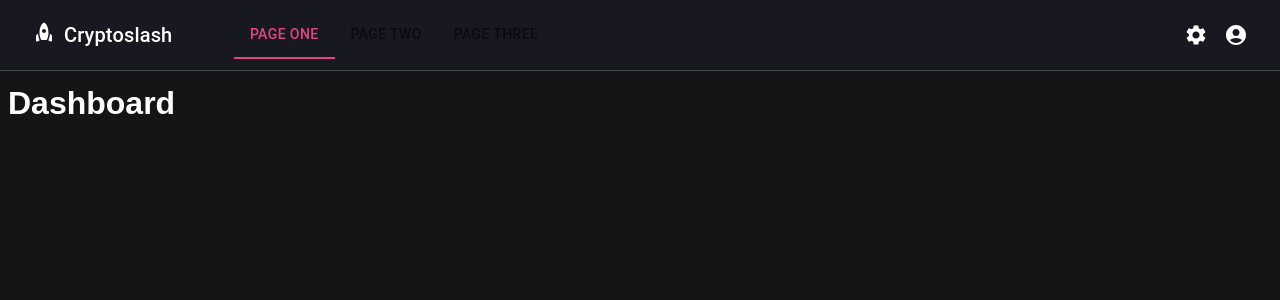
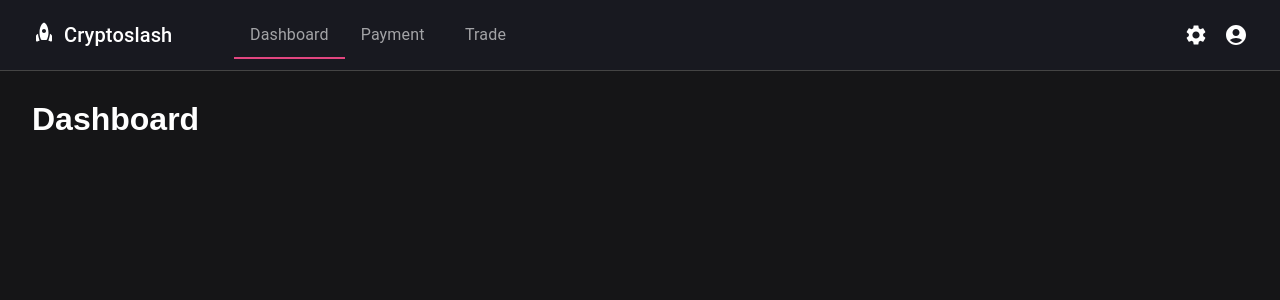
Before and after one commit to finnformica/financial-dashboard, a Next.js app: page / in a window 1280 px wide. Shown: the top 300 px of the page. Built offline with nearby package versions, Linux system fonts and the light colour scheme.

Commit message:
use tabs to navigate between pages

```diff
--- a/components/NavTabs/NavTabs.js
+++ b/components/NavTabs/NavTabs.js
@@ -1,31 +1,45 @@
-import { useState } from "react";
-import { Tabs, Tab, Box } from "@mui/material";
+import { useState, useEffect } from "react";
+import Link from "next/link";
+import { Tabs, Tab, Box, Typography } from "@mui/material";
 
-function LinkTab(props) {
+function LinkTab({ href, value, label, onChange }) {
   return (
     <Tab
-      component="a"
       onClick={(event) => {
         event.preventDefault();
       }}
-      {...props}
+      disableRipple={true}
+      value={value}
+      onChange={onChange}
+      style={{ textTransform: "none" }}
+      label={
+        <Link href={href} style={{ textDecoration: "none", color: "white" }}>
+          <Typography>{label}</Typography>
+        </Link>
+      }
     />
   );
 }
 
 export default function NavTabs() {
   const [value, setValue] = useState(0);
+  const [hasMounted, setHasMounted] = useState(false);
+
+  useEffect(() => setHasMounted(true));
+
+  // prevents hydration error
+  if (!hasMounted) return null;
 
   const handleChange = (event, newValue) => {
     setValue(newValue);
   };
 
   return (
-    <Box sx={{ width: "100%" }}>
+    <Box>
       <Tabs value={value} onChange={handleChange} aria-label="nav tabs">
-        <LinkTab label="Page One" href="/" />
-        <LinkTab label="Page Two" href="/payment" />
-        <LinkTab label="Page Three" href="/trade" />
+        <LinkTab label="Dashboard" href="/" />
+        <LinkTab label="Payment" href="/payment" />
+        <LinkTab label="Trade" href="/trade" />
       </Tabs>
     </Box>
   );
--- a/layout/Layout.js
+++ b/layout/Layout.js
@@ -1,4 +1,5 @@
 import { useTheme } from "@emotion/react";
+import { Container } from "@mui/material";
 import Header from "../components/Header/Header";
 
 const Layout = ({ children }) => {
@@ -7,10 +8,13 @@ const Layout = ({ children }) => {
   return (
     <>
       <Header />
+
+      {/* push content below navbar */}
+      <div style={{ height: theme.mixins.toolbar.minHeight }}></div>
       <main>
-        {/* push content below navbar */}
-        <div style={{ height: theme.mixins.toolbar.minHeight }}></div>
-        {children}
+        <Container maxWidth={false} sx={{ py: 2 }}>
+          {children}
+        </Container>
       </main>
     </>
   );
```
